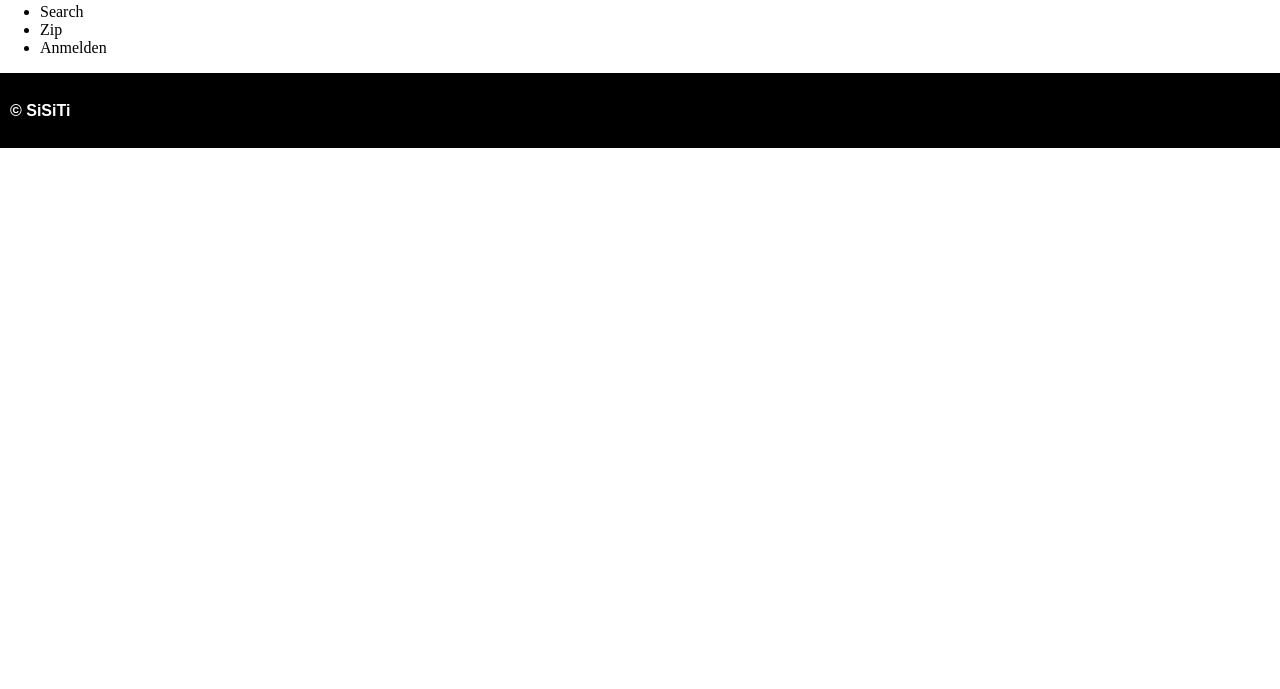
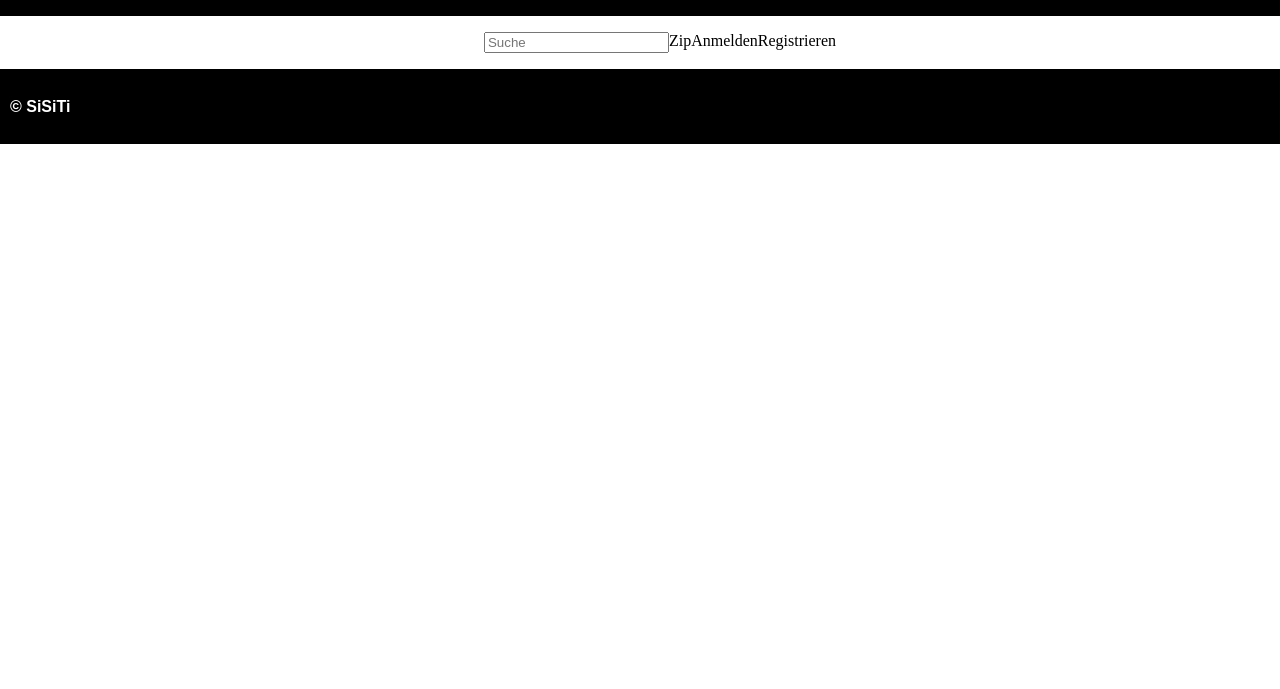
Before and after one commit to luesim/SiSiTi, a plain HTML site: page HTML/Basic.html in a window 1280 px wide. Shown: the part 111-800 px from the top of the page. Drawn offline with Linux system fonts and the light colour scheme.

Commit message:
Suchleiste

```diff
--- a/HTML/Basic.html
+++ b/HTML/Basic.html
@@ -9,18 +9,23 @@
 	<body>
         <header>
             <div class="logo">
-                <a href="home.html"> <img src="pics/Logdo.png" width="175" height="75" alt="SiSiTi"> </a>
+                <a href="home.html"> <img src="pics/Logo.png" width="175" height="75" alt="SiSiTi"> </a>
             </div>
-            <nav style="nav">
-                <ul>
+            <nav class="nav">
+                <ul class="ul">
                     <li>
-                        Search
+                        <form>
+                            <input type="text" placeholder="Suche">
+                        </form>
                     </li>
                     <li>
-                        Zip
+                        <a>Zip</a>
                     </li>
                     <li>
-                        Anmelden
+                        <a>Anmelden</a>
+                    </li>
+                    <li>
+                        <a>Registrieren</a>
                     </li>
                 </ul>
             </nav>
--- a/HTML/lib/basic.css
+++ b/HTML/lib/basic.css
@@ -20,11 +20,17 @@ body {
 }
 
 .nav{
-    width: 100%;
-    padding-top: 20px;
-    padding-bottom: 20px;
-    background-color: white;
+    display: flex;
+    justify-content: space-around;
+}
 
+.ul{
+    list-style-type: none;
+    float: left;
+}
+
+.ul li{
+    float: left;
 }
 
 
```
